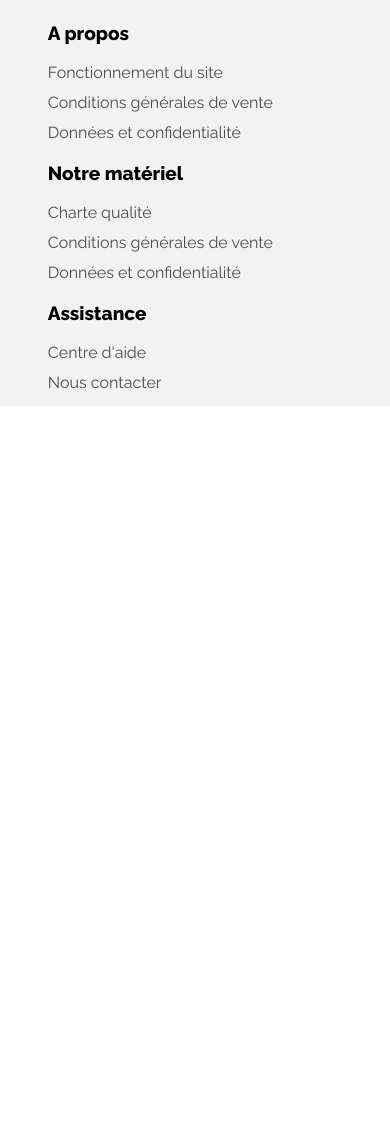
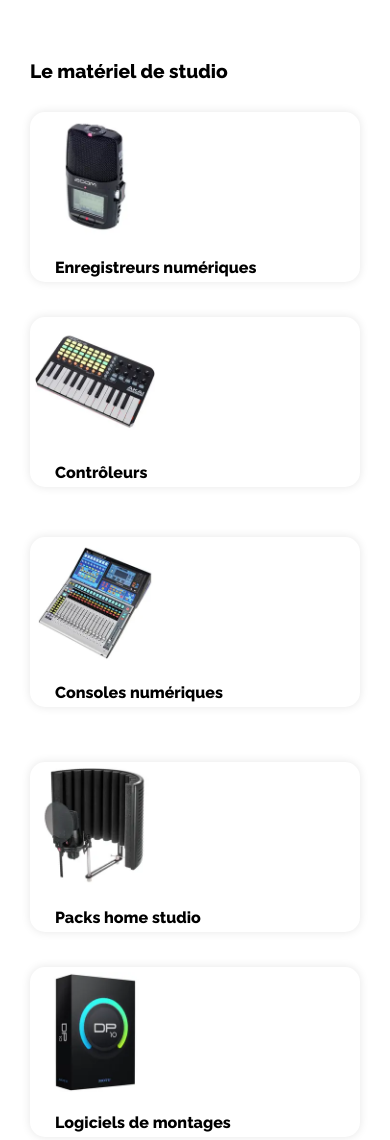
Before and after one commit to bengar-dev/ldnr-htmlcss, a plain HTML site: page front/index.html in a window 390 px wide. Shown: the top 1140 px of the page. Before the commit the page ends 844 px from the top, so only its background shows below. Drawn offline with Linux system fonts and the light colour scheme.

Commit message:
Add Studio section

```diff
--- a/front/assets/css/style.css
+++ b/front/assets/css/style.css
@@ -372,6 +372,8 @@ h1 {
 
 .studio {
   margin: 20px 30px;
+  display: flex;
+  flex-direction: column;
 }
 
 .studio h2 {
@@ -380,24 +382,32 @@ h1 {
 
 .studio .studio_cards {
   display: flex;
+  align-items: center;
   justify-content: space-around;
-  height: 600px;
   margin-right: 10px;
   gap: 1%;
 }
 
 .studio img {
-  width: 285px;
-  border-radius: 15px 15px 0 0;
-  max-width: 100%;
+  height: auto;
+  width: 210px;
+  object-fit: cover;
+  border-top-left-radius: 10px;
+  border-top-right-radius: 10px;
+  margin-bottom: 0px;
 }
 
 .border-studio {
+  max-height: auto;
+  display: flex;
+  flex-direction: column;
+  align-items: center;
+  justify-content: space-between;
   border-radius: 15px;
   box-shadow: 3px 3px 5px var(--shadow);
-  max-height: 541px;
   transition: 0.8s;
   padding-bottom: 20px;
+  cursor:pointer;
 }
 
 .border-studio:hover {
@@ -405,9 +415,7 @@ h1 {
 }
 
 .studio .text_studio {
-  padding-left: 3px;
-  margin-left: 20px;
-  margin-top: 10px;
+  padding: 10px 2px 0px 2px;
 }
 
 .studio .column .border-studio {
@@ -418,6 +426,15 @@ h1 {
   height: 480px;
 }
 
+.stretch img {
+  height: 100%;
+  width: 210px;
+  object-fit: cover;
+  border-top-left-radius: 10px;
+  border-top-right-radius: 10px;
+  margin-bottom: 0px;
+}
+
 .C-11 {
   height: 225px;
 }
@@ -426,7 +443,6 @@ h1 {
   height: 155px;
 }
 
-
 .C-15 {
   height: 200px;
 }
@@ -434,6 +450,7 @@ h1 {
 .C-14 {
   height: 180px;
 }
+
 
 /*--------- footer ------------*/
 
@@ -533,7 +550,7 @@ footer a {
   }
 }
 
-@media screen and (max-width: 767px) {
+@media screen and (max-width: 1024px) {
 
   /* header */
   header {
@@ -584,31 +601,40 @@ footer a {
   .studio .studio_cards {
     display: flex;
     flex-direction: column;
+    gap:5px;
     height: auto;
-    width: auto;
+    width: 100%;
   }
 
   .studio .text_studio {
     padding-left: 20px;
-    height: 10px;
   }
 
-  /*
-    .studio_section img {
-      border-radius: 15px 15px 0 0;
-      width: -webkit-fill-available;
-      max-width: 100%;
-      height: 150px;
-    }
-*/
-  .studio_section .column .border-studio {
-    box-shadow: 0 0 10px var(--shadow);
-    margin-bottom: 30px;
+  .column {
+    width: 100%;
   }
+
 
   .stretch {
     height: 150px;
-    width: 305px;
+    width: 100%;
+  }
+
+  .border-studio {
+    height: 170px;
+    width: 100%;
+    box-shadow: 0 0 10px var(--shadow);
+    margin-bottom: 30px;
+    display: flex;
+    flex-direction: column;
+    align-items: flex-start;
+    padding:5px;
+  }
+
+  .border-studio img {
+    max-height: 120px;
+    width: auto;
+    object-fit: cover;
   }
 
   .bloc_footer {
--- a/front/assets/js/index.js
+++ b/front/assets/js/index.js
@@ -1,28 +1,18 @@
-/*
-Utilisez l'API Fetch pour collecter les données dans le backend.
-Les fichiers à récupérer sont :
-../back/guitars.json
-../back/populars.json
-../back/studio.json
-Les images à insérer sont dans le répertoire ../back/images/,
-vous trouverez leurs noms et descriptions dans les JSON téléchargés.
-*/
-/* Exemple de code d'utilisation de fetch :
-*/
-fetch("../back/guitars.json")
-  .then(function (res) {
-    if (res.ok) {
-      return res.json();
+async function getStudio() {
+  try {
+    const request = await fetch("../../back/studio.json");
+    const response = await request.json();
+    if (response.length > 0) {
+      for (let i = 0; i < response.length; i++) {
+        document.querySelector(`#studio-${i}`).innerHTML = `
+          <img src="../back/images/${response[i].imageUrl}" class="stretch" />
+          <h3 class="text_studio">${response[i].title}</h3>
+          `;
+      }
     }
-  })
-  .then(data => {
-    // Utilisation des données dé-jsonifiées dans l'objet data
-    console.table(data);
-    // Regardez la structure du json, comprenez son contenu, intégrez-le
-    // dans votre HTML.
-  })
-  .catch(function(error) {
-    // Gestion des erreurs
-    console.error("Something goes wrong!");
-    console.error(error);
-  });
+  } catch (err) {
+    console.log(err.message);
+  }
+}
+
+getStudio();
--- a/front/index.html
+++ b/front/index.html
@@ -23,9 +23,30 @@
   </head>
 
   <body>
+    <section class="studio">
+      <h2>Le matériel de studio</h2>
+      <div class="studio_cards">
+        <a class="border-studio stretch" id="studio-0">
+        </a>
+        <div class="column">
+          <a class="border-studio" id="studio-1">
+          </a>
+          <a class="border-studio" id="studio-2">
+          </a>
+        </div>
+        <a class="border-studio stretch" id="studio-3">
+        </a>
+        <div class="column">
+          <a class="border-studio" id="studio-4">
+          </a>
+          <a class="border-studio" id="studio-5">
+          </a>
+        </div>
+      </div>
+    </section>
     <footer class="bloc_footer">
       <div class="section_footer">
-        <h2>A propos</h2>
+        <h2>A propos</h5>
         <ul>
           <li><a href="#">Fonctionnement du site</a></li>
           <li><a href="#">Conditions générales de vente</a></li>
@@ -33,7 +54,7 @@
         </ul>
       </div>
       <div class="section_footer">
-        <h2>Notre matériel</h2>
+        <h2>Notre matériel</h5>
         <ul>
           <li><a href="#">Charte qualité</a></li>
           <li><a href="#">Conditions générales de vente</a></li>
@@ -41,7 +62,7 @@
         </ul>
       </div>
       <div class="section_footer">
-        <h2>Assistance</h2>
+        <h2>Assistance</h5>
         <ul>
           <li><a href="#">Centre d'aide</a></li>
           <li><a href="#">Nous contacter</a></li>
```
